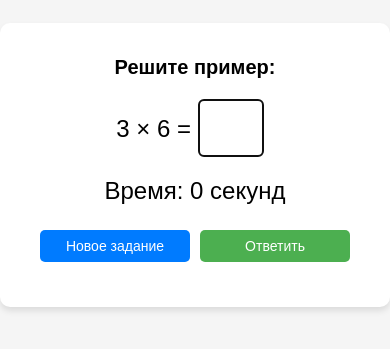
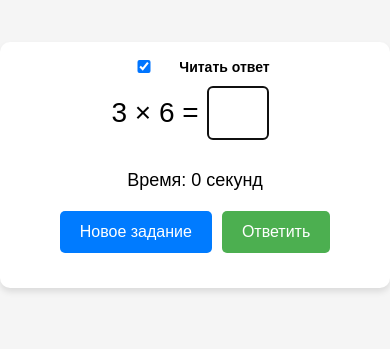
Before and after one commit to snhih/multiplytrainer, a plain HTML site: page index.html in a window 390 px wide. Shown: the part 257-606 px from the top of the page. Drawn offline with Linux system fonts and the light colour scheme.

Commit message:
Update index.html

```diff
--- a/index.html
+++ b/index.html
@@ -23,11 +23,10 @@
             box-shadow: 0 4px 6px rgba(0, 0, 0, 0.1);
             width: 100%;
             max-width: 400px;
-        }
-
-        h1 {
-            font-size: 24px;
-            margin-bottom: 20px;
+            position: relative;
+            display: flex;
+            flex-direction: column;
+            align-items: center;
         }
 
         .expression {
@@ -36,7 +35,7 @@
         }
 
         .result {
-            font-size: 24px;
+            font-size: 18px; /* Уменьшен размер шрифта таймера */
             margin-top: 20px;
         }
 
@@ -48,17 +47,17 @@
             max-width: 40px;
             border-radius: 5px;
             border: 1px solid #ccc;
-            -moz-appearance: textfield; /* Убирает стрелки в Firefox */
+            -moz-appearance: textfield;
         }
 
         input::-webkit-inner-spin-button, input::-webkit-outer-spin-button {
-            -webkit-appearance: none; /* Убирает стрелки в Chrome */
+            -webkit-appearance: none;
             margin: 0;
         }
 
         button {
-            padding: 10px 15px;
-            font-size: 16px;
+            padding: 15px 25px; /* Увеличен размер кнопок */
+            font-size: 18px; /* Увеличен размер шрифта кнопок */
             border: none;
             border-radius: 5px;
             cursor: pointer;
@@ -83,35 +82,46 @@
             background-color: #0056b3;
         }
 
+        .checkbox-container {
+            display: flex;
+            align-items: center;
+            margin-bottom: 15px;
+            width: 100%; /* Растянуто на всю ширину */
+            justify-content: center; /* Центрируем чекбокс и подпись */
+        }
+
+        .checkbox-container label {
+            margin-left: 5px;
+            font-size: 14px;
+            font-weight: bold;
+            white-space: nowrap; /* Запрещаем перенос текста на новую строку */
+        }
+
         .buttons {
             display: flex;
+            flex-wrap: wrap;
             justify-content: center;
             margin-top: 20px;
+            gap: 10px;
         }
 
-        .buttons button {
-            width: 100%;
-            max-width: 150px;
-            margin: 5px;
-        }
-
-        @media (max-width: 600px) {
-            .expression {
-                font-size: 24px;
-            }
-
-            h1 {
-                font-size: 20px;
+        @media (max-width: 480px) {
+            .container {
+                padding: 15px;
             }
 
             input {
-                width: calc(100% - 120px);
                 font-size: 28px;
+                padding: 10px;
             }
 
             button {
-                font-size: 14px;
-                padding: 8px 12px;
+                font-size: 16px;
+                padding: 12px 20px; /* Уменьшено на мобильных устройствах */
+            }
+
+            .checkbox-container {
+                margin-bottom: 10px;
             }
         }
     </style>
@@ -119,17 +129,21 @@
 <body>
 
 <div class="container">
-    <h1>Решите пример:</h1>
+    <div class="checkbox-container">
+        <input type="checkbox" id="toggleSpeech" checked>
+        <label for="toggleSpeech">Читать ответ</label>
+    </div>
+
     <div class="expression">
         <span id="num1"></span> × <span id="num2"></span> =
-        <input type="number" id="answer" inputmode="numeric">
+        <input type="number" id="answer" inputmode="numeric" tabindex="1">
     </div>
     <div class="result" id="timerContainer">
         Время: <span id="timer">5</span> секунд
     </div>
     <div class="buttons">
-        <button id="newTask">Новое задание</button>
-        <button id="submitAnswer">Ответить</button>
+        <button id="newTask" tabindex="2">Новое задание</button>
+        <button id="submitAnswer" tabindex="3">Ответить</button>
     </div>
     <div class="result" id="resultMessage"></div>
 </div>
@@ -138,6 +152,18 @@
     let num1, num2, correctAnswer;
     let timerInterval;
     let timeLeft = 5;
+    let selectedVoice = null;
+    let focusedElementId = ''; // Глобальная переменная для хранения ID элемента с фокусом
+
+    function loadVoices() {
+        const voices = speechSynthesis.getVoices();
+        const russianVoices = voices.filter(voice => voice.lang.startsWith('ru'));
+        if (russianVoices.length > 0) {
+            selectedVoice = russianVoices[Math.floor(Math.random() * russianVoices.length)];
+        }
+    }
+
+    window.speechSynthesis.onvoiceschanged = loadVoices;
 
     function generateTask() {
         num1 = Math.floor(Math.random() * (9 - 2 + 1)) + 2;
@@ -146,21 +172,18 @@
 
         document.getElementById('num1').textContent = num1;
         document.getElementById('num2').textContent = num2;
-        document.getElementById('answer').value = '';
+        const answerField = document.getElementById('answer');
+        answerField.value = '';
         document.getElementById('resultMessage').textContent = '';
         document.getElementById('timerContainer').style.display = 'block';
         document.getElementById('timer').textContent = timeLeft;
 
         clearInterval(timerInterval);
         timeLeft = 5;
-        document.getElementById('timer').textContent = timeLeft;
-
         timerInterval = setInterval(updateTimer, 1000);
 
-        document.getElementById('answer').disabled = false;
-        document.getElementById('submitAnswer').style.display = 'inline-block';
-
-        document.getElementById('answer').focus();
+        answerField.disabled = false;
+        answerField.focus({ preventScroll: true });
     }
 
     function updateTimer() {
@@ -169,8 +192,10 @@
             document.getElementById('timer').textContent = timeLeft;
         } else {
             clearInterval(timerInterval);
+            const message = `${num1} на ${num2} ${correctAnswer}`;
             document.getElementById('resultMessage').textContent = `Время вышло! Правильный ответ: ${correctAnswer}`;
             document.getElementById('resultMessage').style.color = 'red';
+            speak(message);
             hideTimer();
             disableInput();
             document.getElementById('newTask').focus();
@@ -182,42 +207,65 @@
     }
 
     function disableInput() {
-        document.getElementById('answer').disabled = true;
-        document.getElementById('submitAnswer').style.display = 'none';
+        const answerField = document.getElementById('answer');
+        answerField.disabled = true;
     }
 
     function checkAnswer() {
         const userAnswer = document.getElementById('answer').value.trim();
+        let message;
 
         if (userAnswer === '') {
-            document.getElementById('resultMessage').textContent = `Неправильный ответ. Правильный ответ: ${correctAnswer}`;
+            message = `${num1} на ${num2} ${correctAnswer}`;
+            document.getElementById('resultMessage').textContent = `Время вышло! Правильный ответ: ${correctAnswer}`;
             document.getElementById('resultMessage').style.color = 'red';
         } else {
             const parsedAnswer = parseInt(userAnswer);
-            if (isNaN(parsedAnswer)) {
-                document.getElementById('resultMessage').textContent = 'Пожалуйста, введите число.';
-            } else if (parsedAnswer === correctAnswer) {
-                document.getElementById('resultMessage').textContent = 'Правильный ответ!';
+            if (parsedAnswer === correctAnswer) {
+                message = `Да, ${num1} на ${num2} ${correctAnswer}`;
+                document.getElementById('resultMessage').textContent = `Правильно!`;
                 document.getElementById('resultMessage').style.color = 'green';
             } else {
-                document.getElementById('resultMessage').textContent = `Неправильный ответ. Правильный ответ: ${correctAnswer}`;
+                message = `Нет, ${num1} на ${num2} ${correctAnswer}`;
+                document.getElementById('resultMessage').textContent = `Неправильно. Правильный ответ: ${correctAnswer}`;
                 document.getElementById('resultMessage').style.color = 'red';
             }
         }
 
+        speak(message);
         clearInterval(timerInterval);
         hideTimer();
         disableInput();
-
         document.getElementById('newTask').focus();
     }
 
-    document.getElementById('submitAnswer').addEventListener('click', checkAnswer);
-    document.getElementById('newTask').addEventListener('click', function() {
-        generateTask();
-        document.getElementById('answer').focus();
+    function speak(text) {
+        const isSpeechEnabled = document.getElementById('toggleSpeech').checked;
+        if (isSpeechEnabled) {
+            const utterance = new SpeechSynthesisUtterance(text);
+            if (selectedVoice) {
+                utterance.voice = selectedVoice;
+            }
+            speechSynthesis.speak(utterance);
+        }
+    }
+
+    // Слушатель для изменения фокуса
+    document.addEventListener('focus', function(event) {
+        if (event.target.id !== 'toggleSpeech') {
+            focusedElementId = event.target.id; // Сохраняем ID элемента с фокусом
+        }
+    }, true);
+
+    // Восстановление фокуса, если изменяется чекбокс
+    document.getElementById('toggleSpeech').addEventListener('change', function() {
+        if (focusedElementId) {
+            document.getElementById(focusedElementId).focus(); // Восстанавливаем фокус
+        }
     });
 
+    document.getElementById('submitAnswer').addEventListener('click', checkAnswer);
+    document.getElementById('newTask').addEventListener('click', generateTask);
     document.getElementById('answer').addEventListener('keypress', function(event) {
         if (event.key === 'Enter') {
             checkAnswer();
```
